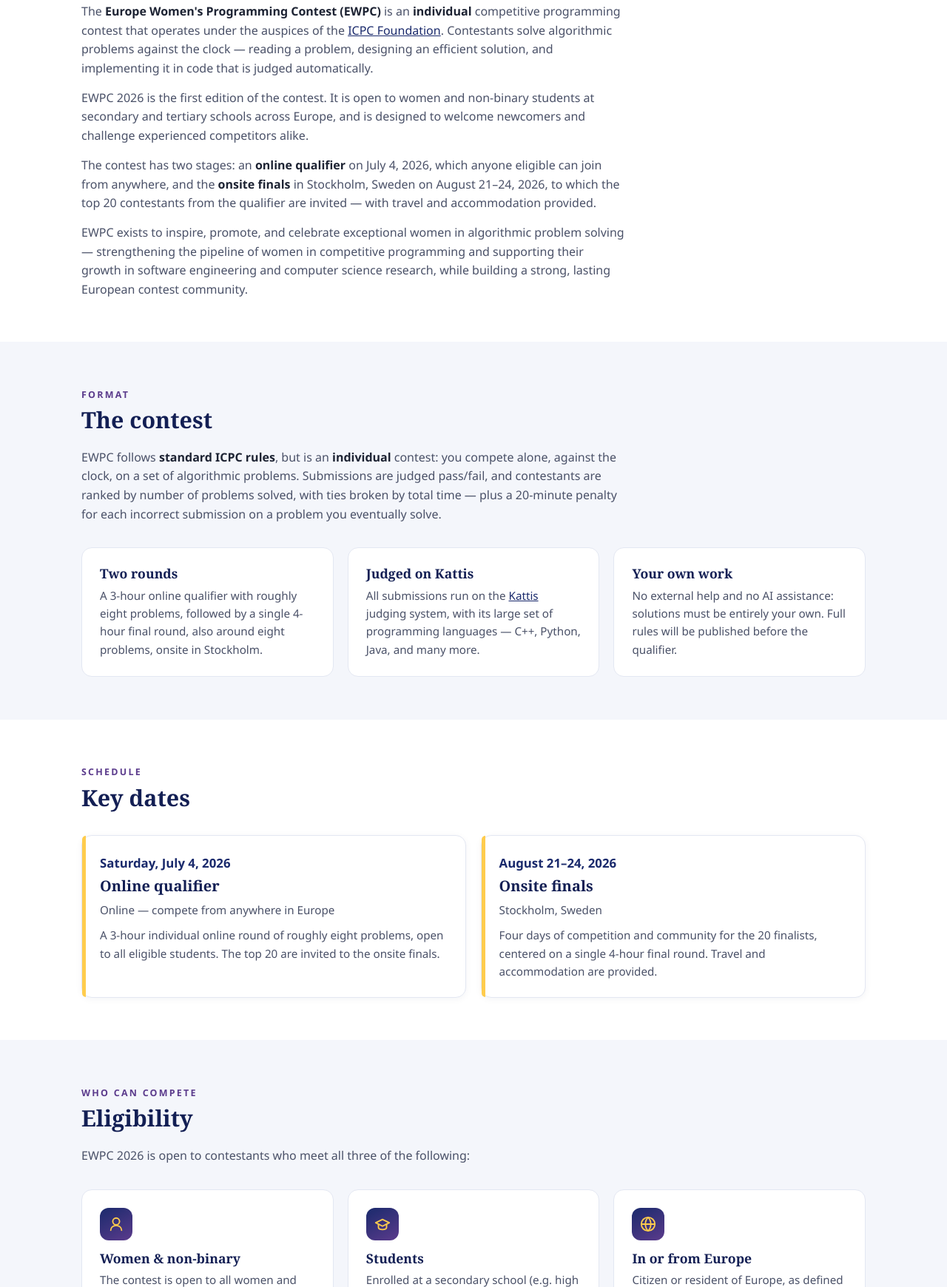
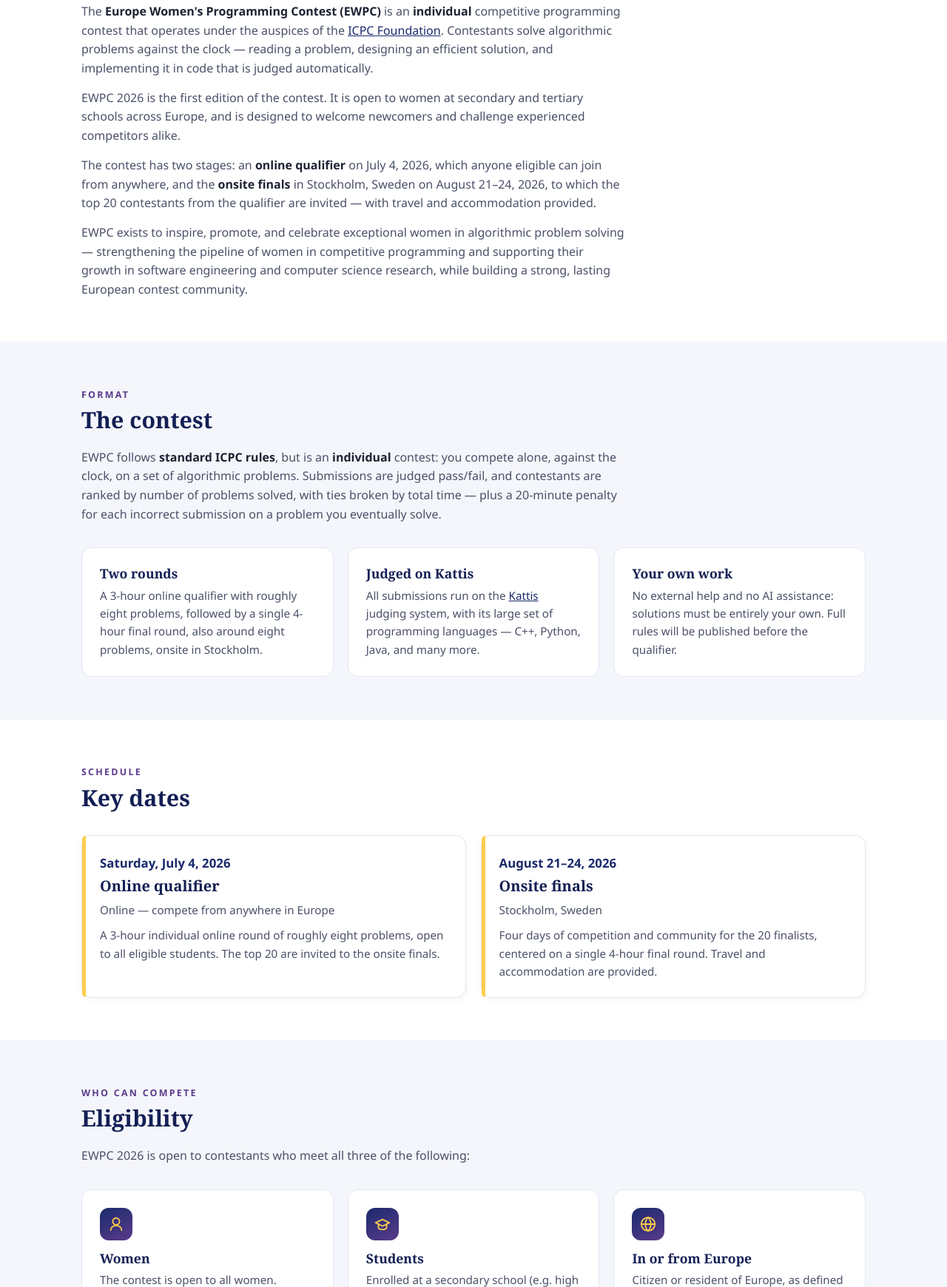
Before and after one commit to icpc/ewpc-web, a plain HTML site: page index.html in a window 1280 px wide. Shown: the part 1060-2800 px from the top of the page at 74% size. Drawn offline with Linux system fonts and the light colour scheme.

Commit message:
Update eligibility and contest description wording

```diff
--- a/index.html
+++ b/index.html
@@ -4,9 +4,9 @@
 <meta charset="utf-8">
 <meta name="viewport" content="width=device-width, initial-scale=1">
 <title>EWPC 2026 — Europe Women's Programming Contest</title>
-<meta name="description" content="The Europe Women's Programming Contest (EWPC) 2026 — an individual programming contest for women and non-binary students in Europe operated under the auspices of the ICPC Foundation. Online qualifier July 4, finals August 21–24 in Stockholm, Sweden.">
+<meta name="description" content="The Europe Women's Programming Contest (EWPC) 2026 — an individual programming contest for women in Europe operated under the auspices of the ICPC Foundation. Online qualifier July 4, finals August 21–24 in Stockholm, Sweden.">
 <meta property="og:title" content="EWPC 2026 — Europe Women's Programming Contest">
-<meta property="og:description" content="Online qualifier July 4, 2026 · Onsite finals August 21–24, 2026, Stockholm, Sweden. Open to women and non-binary students in Europe.">
+<meta property="og:description" content="Online qualifier July 4, 2026 · Onsite finals August 21–24, 2026, Stockholm, Sweden. Open to women in Europe.">
 <meta property="og:type" content="website">
 <meta property="og:url" content="https://ewpc.icpc.global/">
 <meta property="og:image" content="assets/ewpc-og.png">
@@ -294,7 +294,7 @@
       <span class="kicker">A contest operated under the auspices of the ICPC Foundation</span>
       <h1>Europe Women's Programming Contest <span class="year">2026</span></h1>
       <p class="lead">
-        An individual algorithmic programming contest for women and non-binary students
+        An individual algorithmic programming contest for women
         across Europe — compete online in the qualifier, then meet on site for the
         finals in Stockholm.
       </p>
@@ -343,8 +343,8 @@
         automatically.
       </p>
       <p>
-        EWPC 2026 is the first edition of the contest. It is open to women and
-        non-binary students at secondary and tertiary schools across Europe, and is
+        EWPC 2026 is the first edition of the contest. It is open to women
+        at secondary and tertiary schools across Europe, and is
         designed to welcome newcomers and challenge experienced competitors alike.
       </p>
       <p>
@@ -438,8 +438,8 @@
               <circle cx="12" cy="8" r="5"/><path d="M4 21c0-4 3.6-7 8-7s8 3 8 7"/>
             </svg>
           </div>
-          <h3>Women &amp; non-binary</h3>
-          <p>The contest is open to all women and non-binary people.</p>
+          <h3>Women</h3>
+          <p>The contest is open to all women.</p>
         </div>
         <div class="card">
           <div class="icon">
@@ -615,7 +615,7 @@
         </details>
         <details>
           <summary>Who can compete?</summary>
-          <p>All women and non-binary students enrolled at a secondary school
+          <p>All women enrolled at a secondary school
           (e.g. high school) or tertiary school (e.g. university or college) in
           the ICPC Europe region — see the eligibility section and map above.</p>
         </details>
```
